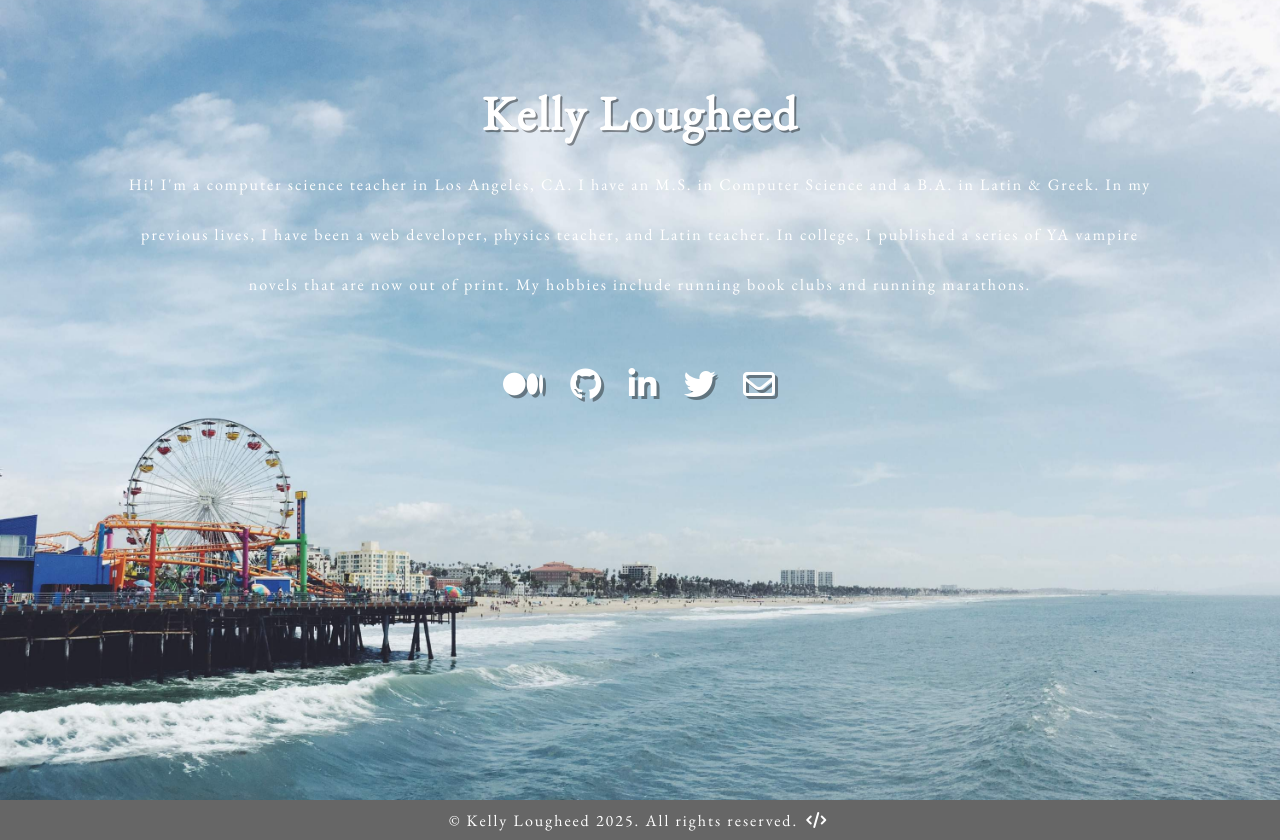
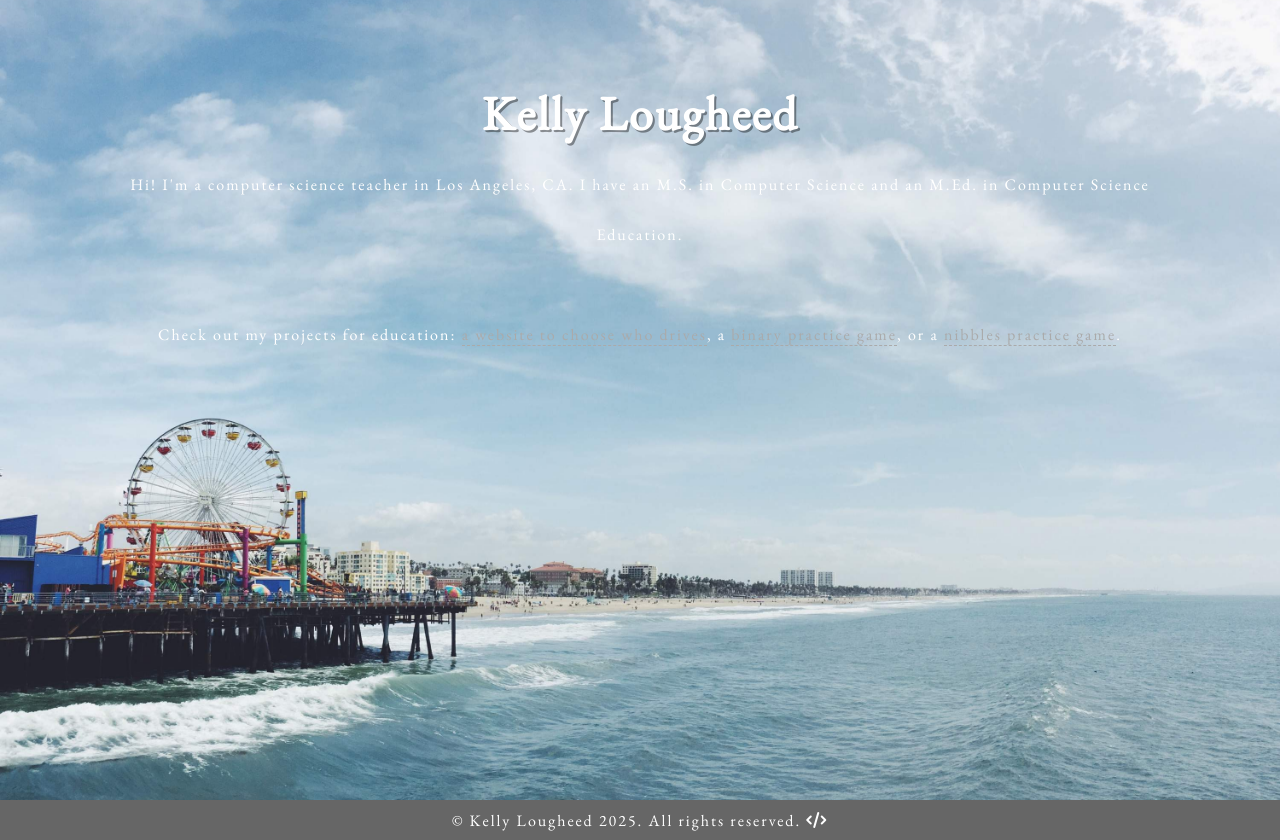
Before and after one commit to kellylougheed/kellylougheed.github.io, a PHP site: page / in a window 1280 px wide. Run offline with PHP 8.4, Linux system fonts and the light colour scheme; some libraries are stand-ins or nearby versions.

Commit message:
Update text

```diff
--- a/index.php
+++ b/index.php
@@ -20,9 +20,10 @@
     <div class="intro">
       <h1>Kelly Lougheed</h1>
 
-      <p>Hi! I'm a computer science teacher in Los Angeles, CA. I have an M.S. in Computer Science and a B.A. in Latin & Greek. In my previous lives, I have been a web developer, physics teacher, and Latin teacher. In college, I published a series of YA vampire novels that are now out of print. My hobbies include running book clubs and running marathons.</p>
+      <p>Hi! I'm a computer science teacher in Los Angeles, CA. I have an M.S. in Computer Science and an M.Ed. in Computer Science Education.</p>
 
-      <p id="icons"><a class="contact" href="https://medium.com/@kellylougheed" target="_blank"><i class="fa fa-medium" aria-hidden="true"></i></a> <a class="contact" href="https://github.com/kellylougheed" target="_blank"><i class="fa fa-github" aria-hidden="true"></i></a> <a class="contact" href="https://www.linkedin.com/in/kellylougheed/" target="_blank"><i class="fa fa-linkedin" aria-hidden="true"></i></a> <a class="contact" href="http://www.twitter.com/kellylougheed" target="_blank"><i class="fa fa-twitter" aria-hidden="true"></i></a> <a class="contact" href="mailto:hello@kellylougheed.com?Subject=Hello"><i class="fa fa-envelope-o" aria-hidden="true"></i></a></p>
+      <p>Check out my projects for education: <a href="https://kellylougheed.github.io/driver/" target="_blank">a website to choose who drives</a>, a <a href="https://kellylougheed.github.io/binary/" target="_blank">binary practice game</a>, or a <a href="https://kellylougheed.github.io/nibbles/" target="_blank">nibbles practice game</a>.</p>
+
     </div><!-- intro -->
     <!-- <div class="down"><a onclick="$('#about').animatescroll();"><i class="fa fa-angle-down" aria-hidden="true"></i></a></div> -->
   </div><!-- header -->
--- a/style.css
+++ b/style.css
@@ -112,16 +112,14 @@ p {
 a {
   text-decoration: none;
   transition: all .5s;
-  color: #333;
-  padding: 3px;
+  color: #aaa;
   background: none;
-  border-bottom: 3px solid hotpink;
+  border-bottom: 1px dashed #aaa;
 }
 
 a:hover {
   color: white;
-  background: hotpink;
-  border-bottom: 3px solid rgba(255,255,255,0);
+  border-bottom: 1px solid white;
 }
 
 #teaching {
```
